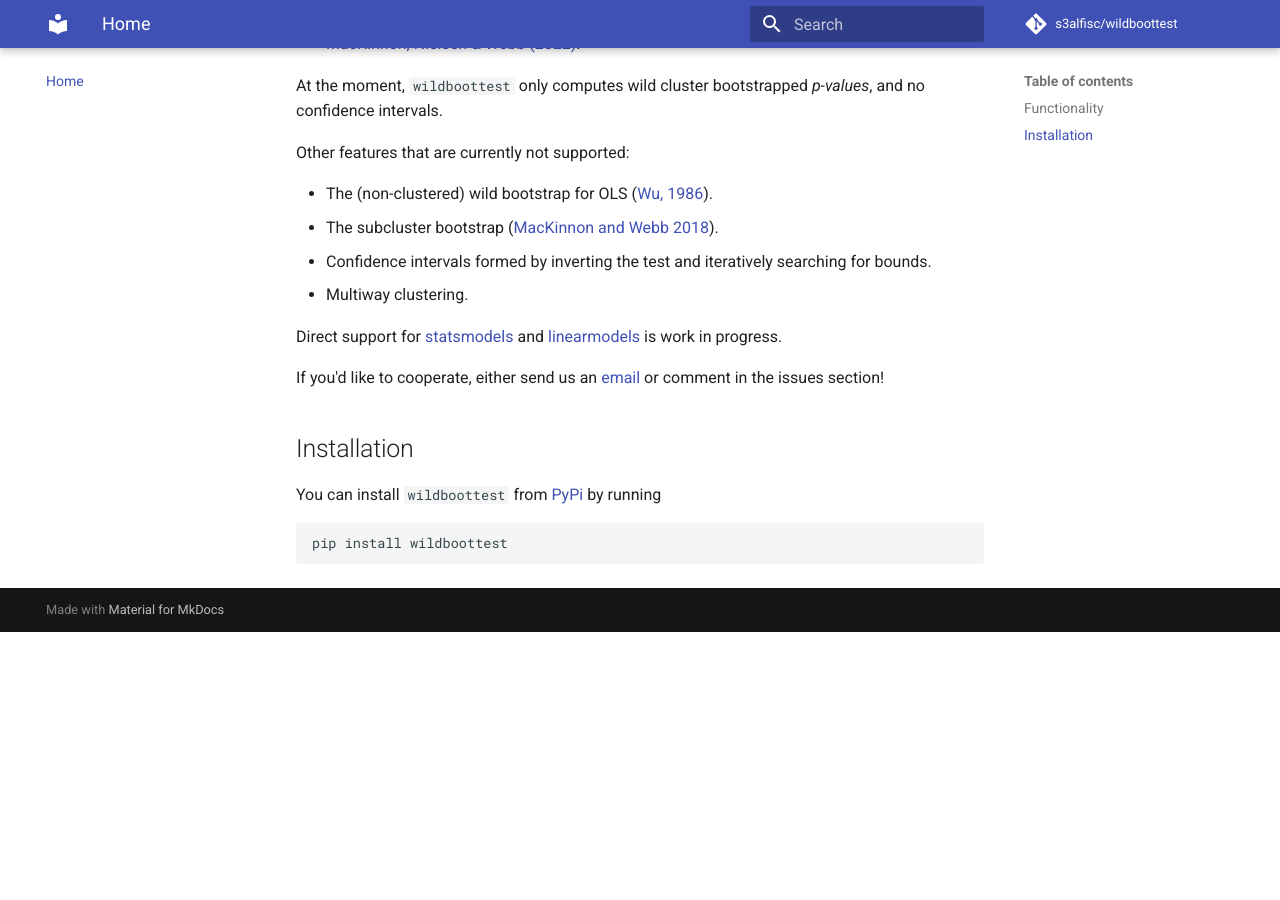
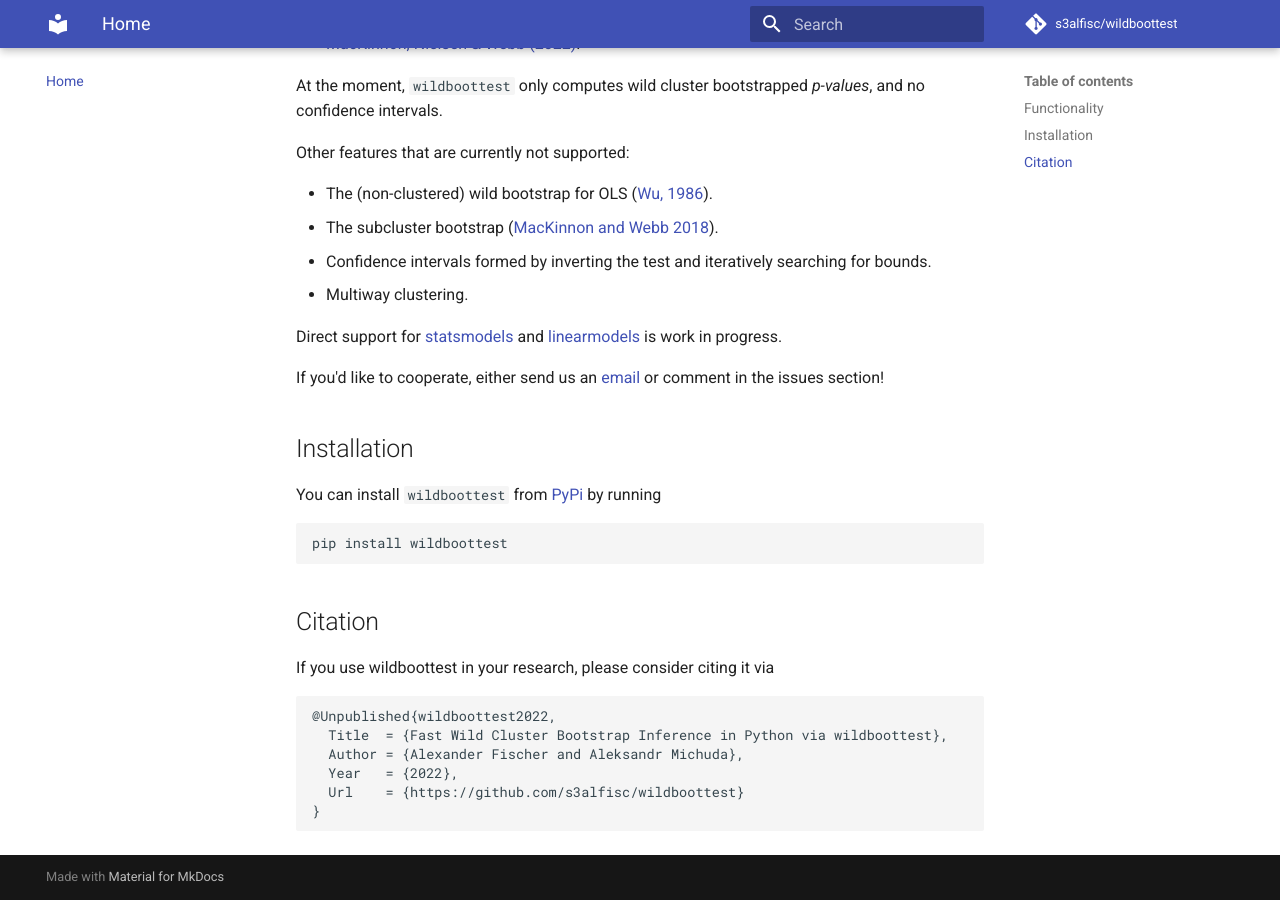
Before and after one commit to py-econometrics/wildboottest, an MkDocs documentation site: the page built from docs/index.md, in a window 1280 px wide and 900 px high, scrolled down 568 px. Built offline with MkDocs 1.6.1 and Material for MkDocs 9.7.7, drawn with Linux system fonts in a browser that asks for light colours; comment, search, counter and statistics services are not loaded; the version menu is left out; before the commit the page ends 1200 px from its top, so only the background shows below that.

Commit message:
drop unused mkdocs additions, add citation suggestion

````diff
--- a/docs/index.md
+++ b/docs/index.md
@@ -45,3 +45,16 @@
 ```
 pip install wildboottest
 ```
+
+## Citation
+
+If you use wildboottest in your research, please consider citing it via
+
+```
+@Unpublished{wildboottest2022,
+  Title  = {Fast Wild Cluster Bootstrap Inference in Python via wildboottest},
+  Author = {Alexander Fischer and Aleksandr Michuda},
+  Year   = {2022},
+  Url    = {https://github.com/s3alfisc/wildboottest}
+}
+```
--- a/pyproject.toml
+++ b/pyproject.toml
@@ -39,8 +39,6 @@
 tabulate = "^0.9.0"
 mkdocs-material = "^8.5.10"
 mkdocstrings = "^0.19.0"
-mkdocs-git-revision-date-localized-plugin = "^1.1.0"
-mkdocs-git-authors-plugin = "^0.7.0"
 poetry-dynamic-versioning = "^0.21.1"
 
 [tool.poetry.group.dev.dependencies]
````
